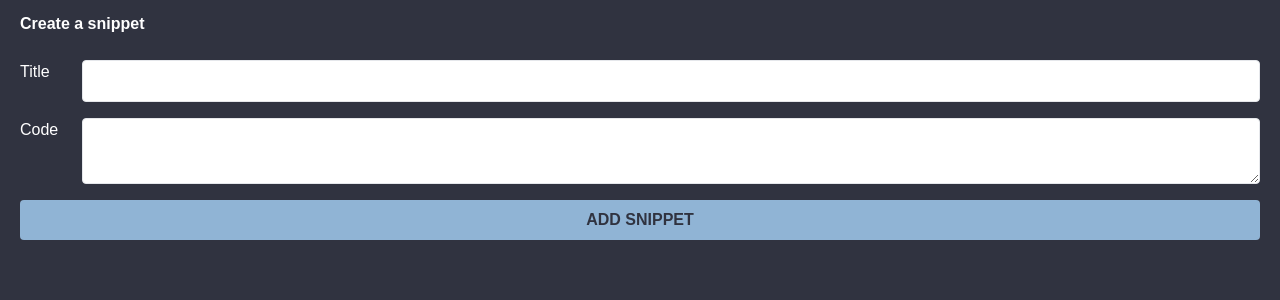
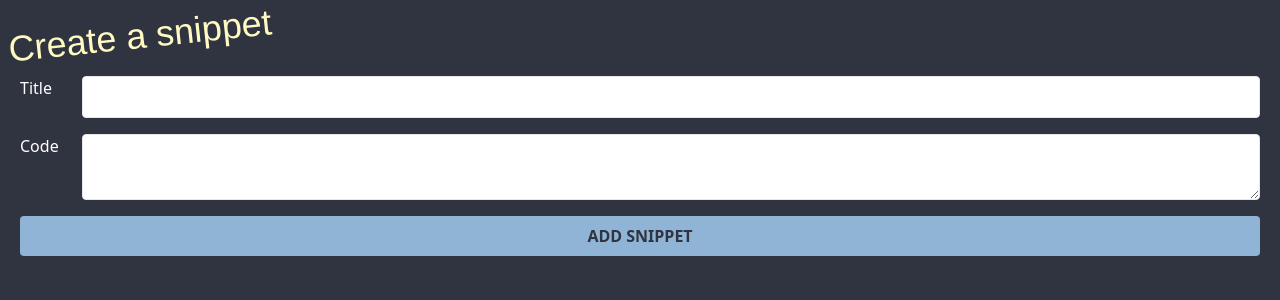
Before and after one commit to SmackSmash/grider-snippets, a Next.js app: page /snippets/new in a window 1280 px wide. Shown: the top 300 px of the page. Built offline with nearby package versions, Linux system fonts and the light colour scheme; a web font is replaced by a local one.

Commit message:
A little more styling

```diff
--- a/src/app/page.tsx
+++ b/src/app/page.tsx
@@ -16,7 +16,7 @@ export default async function Home() {
       {snippets.map(({ id, title, code }) => (
         <div className='my-4' key={id}>
           <h1 className='mb-2'>{title}</h1>
-          <div className='rounded bg-poimandres-blackslate p-4 shadow-md'>
+          <div className='overflow-x-auto rounded bg-poimandres-blackslate p-4 shadow-md'>
             {parse(
               highlighter.codeToHtml(code, {
                 lang: 'javascript',
--- a/src/app/snippets/new/page.tsx
+++ b/src/app/snippets/new/page.tsx
@@ -11,8 +11,11 @@ export default function SnippetCreatePage() {
   }
 
   return (
-    <form action={createSnippet}>
-      <h3 className='m-3 font-bold'>Create a snippet</h3>
+    <>
+      <h1 className='my-2 inline-block -rotate-6 text-4xl text-poimandres-yellow'>
+        Create a snippet
+      </h1>
+      <form className='font-sans' action={createSnippet}>
         <div className='flex flex-col gap-4 p-3'>
           <div className='flex gap-4'>
             <label className='w-12' htmlFor='title'>
@@ -28,7 +31,10 @@ export default function SnippetCreatePage() {
             <label className='w-12' htmlFor='code'>
               Code
             </label>
-          <textarea className='w-full rounded border p-2 text-poimandres-blackslate' name='code' />
+            <textarea
+              className='w-full rounded border p-2 text-poimandres-blackslate'
+              name='code'
+            />
           </div>
           <button
             className='rounded bg-poimandres-darkblue p-2 font-bold uppercase text-poimandres-darkslate hover:text-poimandres-white'
@@ -38,5 +44,6 @@ export default function SnippetCreatePage() {
           </button>
         </div>
       </form>
+    </>
   );
 }
```
Also changed, not shown: 1 other file (tests, documents, lock files or other folders). Lines whose indentation alone changed are shown as unchanged.
